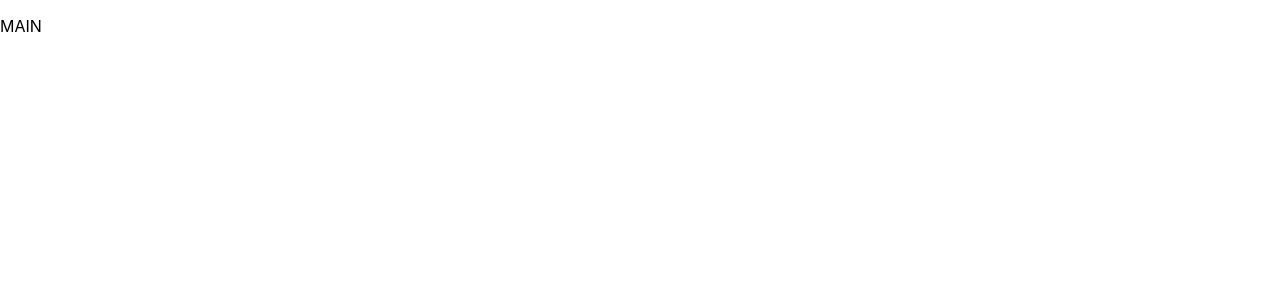
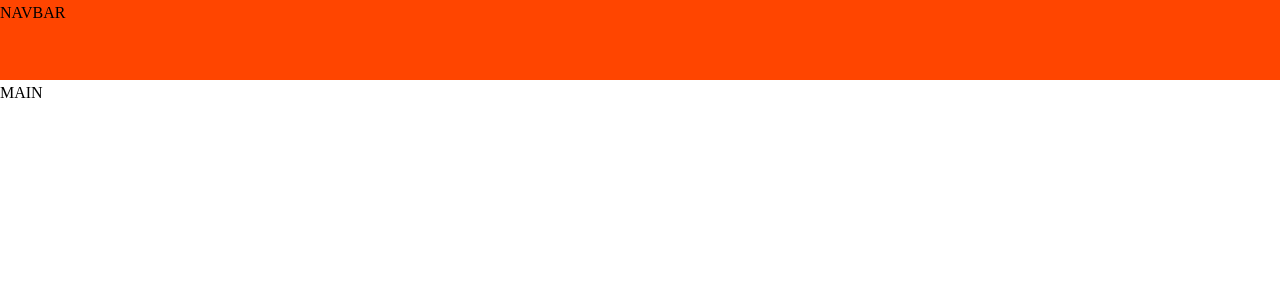
Before and after one commit to gavinquirk/whosthat, a React (Create React App) app: page / in a window 1280 px wide. Shown: the top 300 px of the page. Built offline with nearby package versions, Linux system fonts and the light colour scheme.

Commit message:
basic layout

```diff
--- a/src/App.css
+++ b/src/App.css
@@ -1,4 +1,6 @@
-.App {
+
+
+/* .App {
   text-align: center;
 }
 
@@ -29,4 +31,4 @@
   to {
     transform: rotate(360deg);
   }
-}
+} */
--- /dev/null
+++ b/src/components/Navigation/Navbar/Navbar.js
@@ -0,0 +1,11 @@
+import React from 'react'
+
+import classes from './Navbar.module.css'
+
+const navbar = (props) => (
+  <header className={classes.Navbar}>
+    <p>NAVBAR</p>
+  </header>
+)
+
+export default navbar
--- /dev/null
+++ b/src/components/Navigation/Navbar/Navbar.module.css
@@ -0,0 +1,8 @@
+.Navbar {
+  font-size: 1.6rem;
+  background-color: orangered;
+
+  grid-column-start: 1;
+  grid-column-end: 9;
+
+}
--- a/src/containers/Layout/Layout.js
+++ b/src/containers/Layout/Layout.js
@@ -1,4 +1,7 @@
 import React, { Component } from 'react'
+import classes from './Layout.module.css'
+
+import Navbar from '../../components/Navigation/Navbar/Navbar'
 
 
 
@@ -10,9 +13,9 @@ class Layout extends Component {
 
     return (
       <>
-        {/* <Navbar /> */}
         {/* <SideDrawer /> */}
-        <main>
+        <main className={classes.Layout}>
+          <Navbar />
           {this.props.children}
         </main>
       </>
--- a/src/containers/Layout/Layout.module.css
+++ b/src/containers/Layout/Layout.module.css
@@ -1,3 +1,12 @@
 .Layout {
 
+  font-size: 1.6rem;
+  display: grid;
+
+  grid-template-rows: 10vh min-content repeat(3, min-content);
+  /* grid-template-columns: [sidebar-start] 8rem [sidebar-end full-start] minmax(6rem, 1fr)
+                          [center-start] repeat(8, [col-start] minmax(min-content, 14rem) [col-end]) [center-end]
+                          minmax(6rem, 1fr) [full-end]; */
+  grid-template-columns: repeat(8, 1fr)
+
 }
--- a/src/index.css
+++ b/src/index.css
@@ -1,4 +1,24 @@
+*,
+*::before,
+*::after {
+  margin: 0;
+  padding: 0;
+  box-sizing: inherit;
+}
+
+html {
+  box-sizing: border-box;
+  font-size: 62.5%;
+}
+
 body {
+  font-weight: 300;
+  line-height: 1.6;
+}
+
+
+/* DEFAULT CSS FROM CREATE-REACT-APP */
+/* body {
   margin: 0;
   padding: 0;
   font-family: -apple-system, BlinkMacSystemFont, "Segoe UI", "Roboto", "Oxygen",
@@ -11,4 +31,4 @@ body {
 code {
   font-family: source-code-pro, Menlo, Monaco, Consolas, "Courier New",
     monospace;
-}
+} */
```
